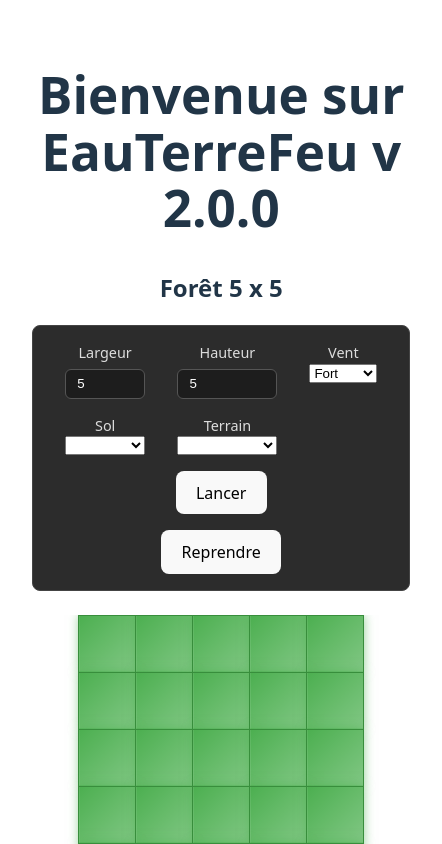
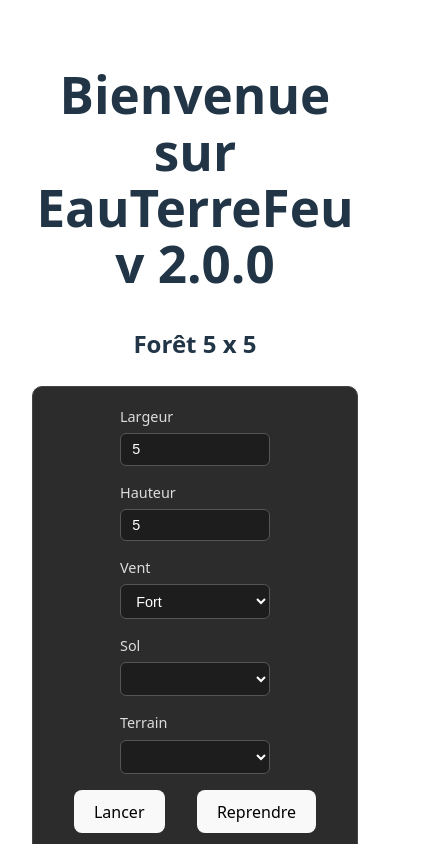
Before and after one commit to KizuCore/eauterrefeu, a Vue app: page / in a window 390 px wide. Shown: the top 844 px of the page, 442 px wide, since content can reach past the window. Built offline with nearby package versions, Linux system fonts and the light colour scheme; no server answers.

Commit message:
feat: refactor controls layout to use flexbox for improved responsiveness

```diff
--- a/src/style.css
+++ b/src/style.css
@@ -79,34 +79,35 @@ button:focus-visible {
 }
 
 .controls {
-  display: grid;
-  grid-template-columns: repeat(3, auto);
+  display: flex;
+  flex-wrap: wrap;
   gap: 1rem 2rem;
   justify-content: center;
-  padding: 1rem 2rem;
-  margin-bottom: 1.5rem;
+  align-items: flex-end;
+  margin: 1.5rem 0;
+  padding: 1.2rem 2rem;
   background: #2c2c2c;
   border: 1px solid #444;
-  border-radius: 8px;
+  border-radius: 10px;
 }
 
+
 .controls label {
+  display: flex;
+  flex-direction: column;
+  min-width: 150px;
   font-size: 0.9rem;
   color: #ddd;
-  display: flex;
-  flex-direction: column;
+  text-align: left;
 }
 
-.controls input {
-  margin-top: 0.3rem;
-  padding: 0.4rem 0.7rem;
+.controls input,
+.controls select {
+  margin-top: 0.35rem;
+  padding: 0.45rem 0.7rem;
   border-radius: 6px;
   border: 1px solid #555;
   background: #1d1d1d;
   color: #fff;
+  font-size: 0.9rem;
 }
-
-.controls button {
-  grid-column: span 3;
-  justify-self: center;
-}
```
